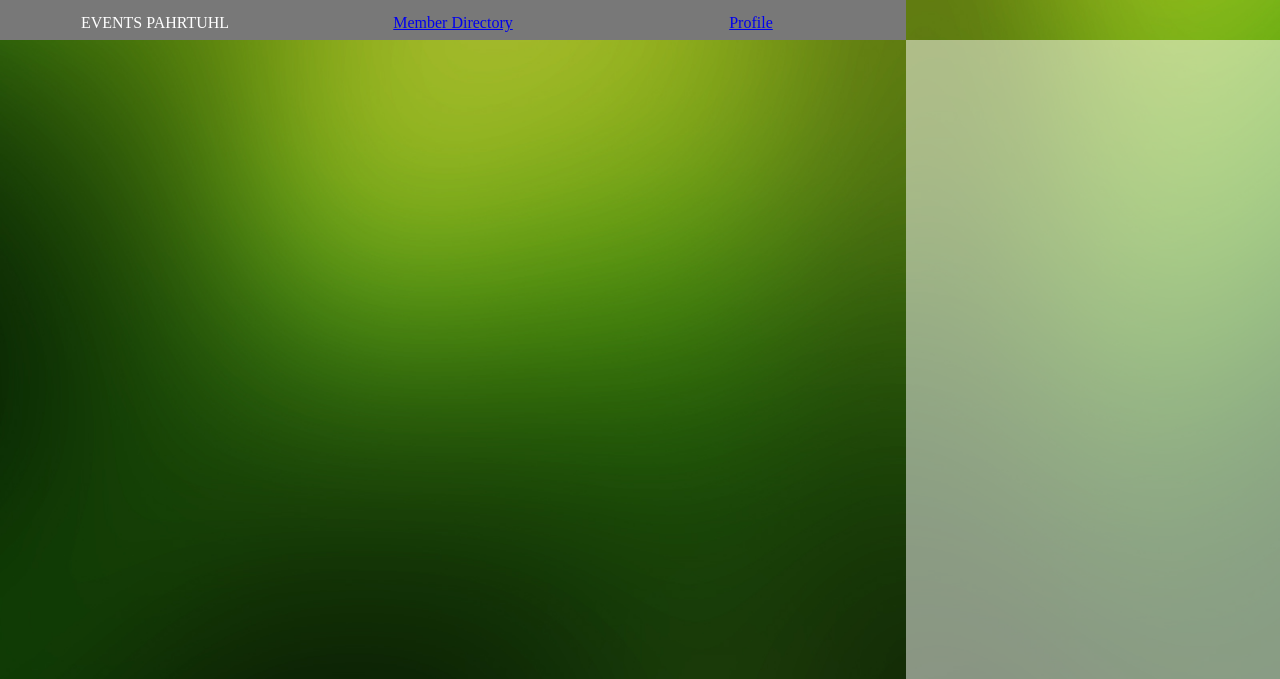
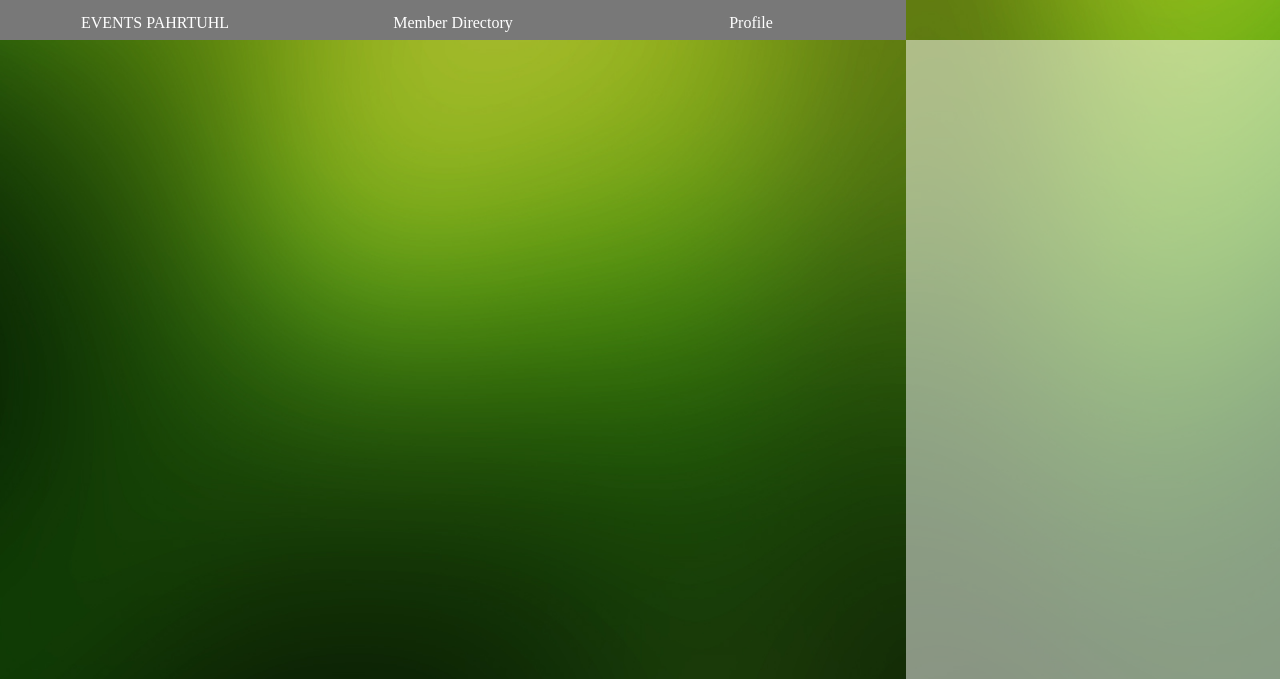
Before and after one commit to daceblano/CS192Project, a PHP site: page /memdir.php in a window 1280 px wide. Shown: the top 679 px of the page. Run offline with PHP 8.4, Linux system fonts and the light colour scheme; data that the repository does not hold is empty.

Commit message:
Update memdir.php
Nav Link CSS editted

```diff
--- a/memdir.php
+++ b/memdir.php
@@ -18,6 +18,10 @@ nav {
 	/*text-align:justify;*/
     padding:5px;
 	color: white;
+}
+a{
+	color: white;
+	text-decoration: none;
 }
 section {
     width:63%;
```
